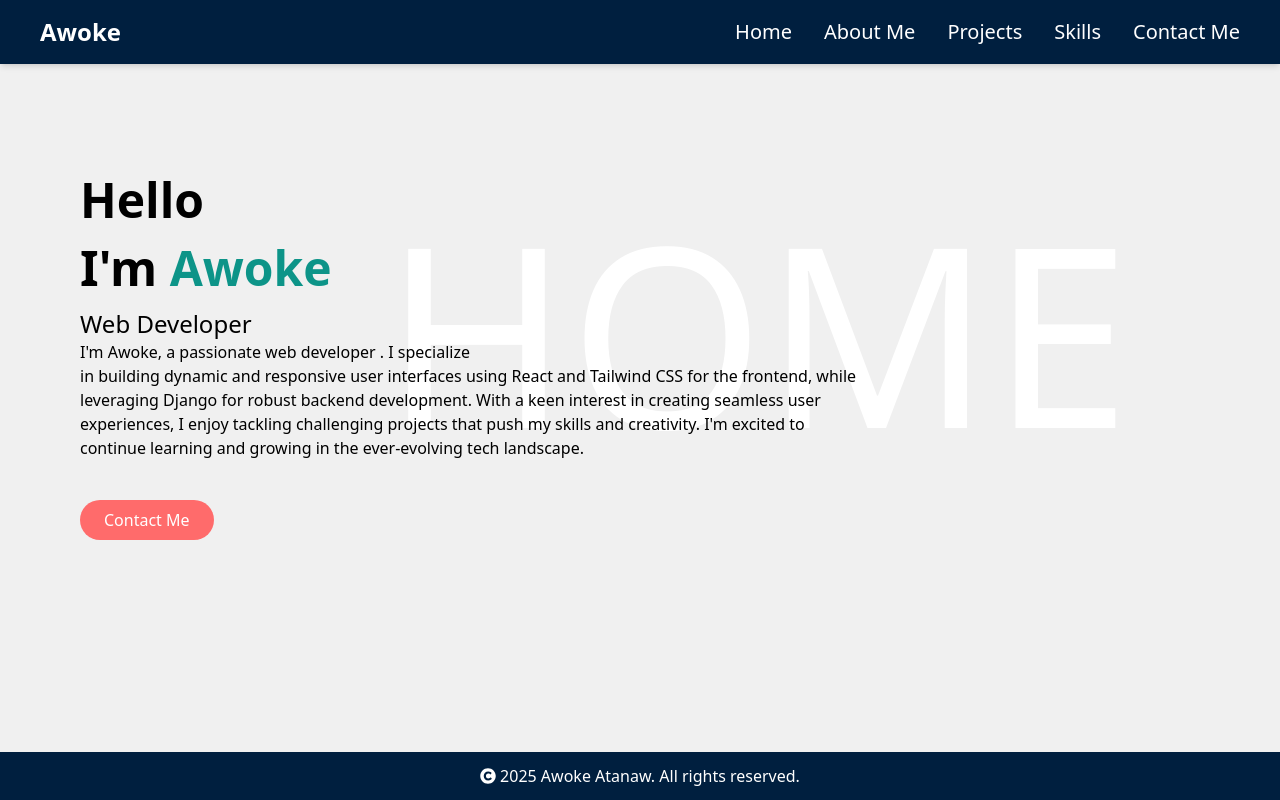
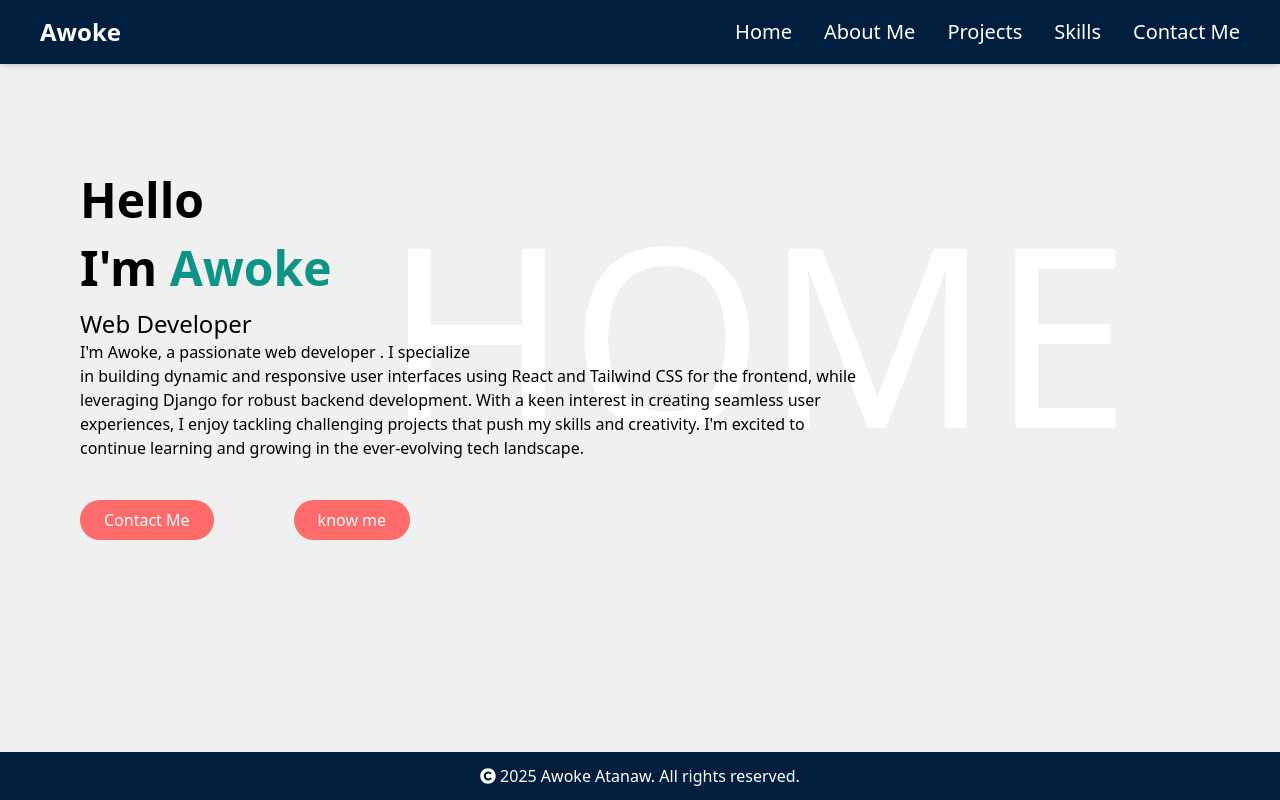
Before and after one commit to Awokeatanaw/my-portfolio, a React (Create React App) app in the folder frontend/my-app2/: page / in a window 1280 px wide. Built offline with nearby package versions, Linux system fonts and the light colour scheme.

Commit message:
know me button added on home page

```diff
--- a/frontend/my-app2/src/component/home.js
+++ b/frontend/my-app2/src/component/home.js
@@ -18,9 +18,11 @@ import { Link } from 'react-router-dom';
                 Contact Me
             </button>
         </Link>
-       {/* <button className="ml-10 md:ml-20 bg-coral rounded-full text-white py-2 px-6 transition-transform transform hover:scale-105">
-                know me
-            </button>*/}
+        <a href="https://www.linkedin.com/feed/?trk=onboarding-landing" target="_blank">
+    <button className="ml-10 md:ml-20 bg-coral rounded-full text-white py-2 px-6 transition-transform transform hover:scale-105">
+        know me
+    </button>
+</a>
       </div>
     </div>
   )
```
